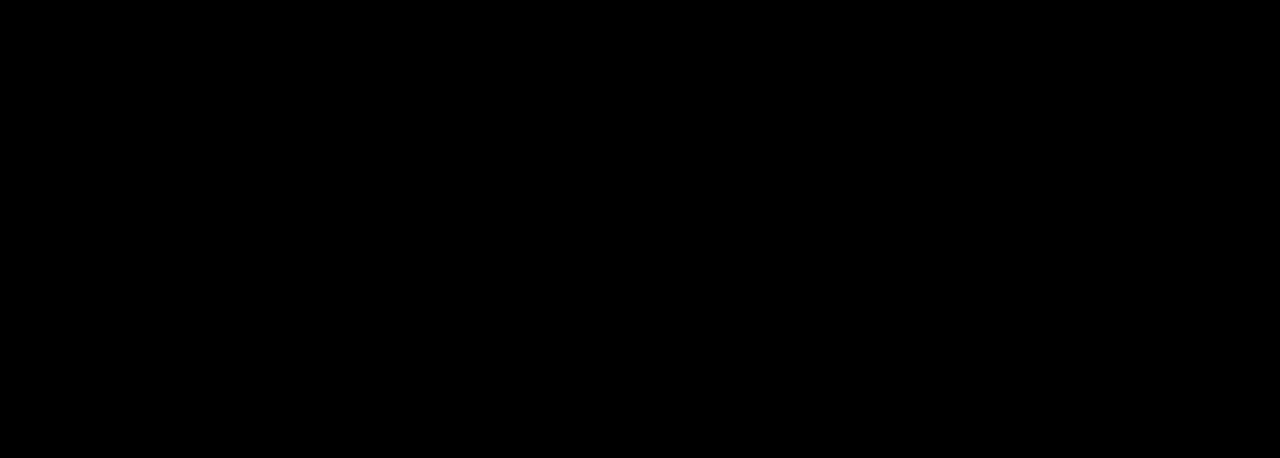
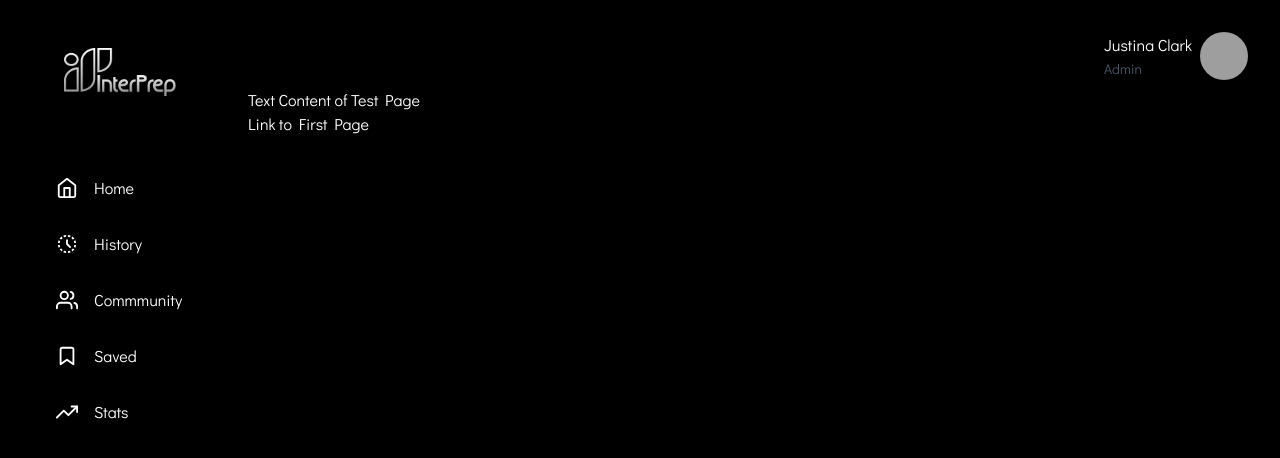
Before and after one commit to kalviumcommunity/S53_Aayush_Capstone_InterPrep, a React (Vite) app in the folder frontend/: page /browse2 in a window 1280 px wide. Before the commit this address had no page. Shown: the top 458 px of the page. Built offline with nearby package versions, Linux system fonts and the light colour scheme; grey boxes are pictures that could not be loaded.

Commit message:
Test Page For Render Check

```diff
--- /dev/null
+++ b/frontend/src/components/Mainpage2.jsx
@@ -0,0 +1,13 @@
+import React, { memo } from 'react'
+import { Link } from 'react-router-dom'
+
+function Mainpage2() {
+  return (
+    <>
+    <div>Text Content of Test Page</div>
+    <Link to={'/browse'}>Link to First Page</Link>
+    </>
+  )
+}
+
+export default memo(Mainpage2)
--- a/frontend/src/components/Pages/Mainpage.jsx
+++ b/frontend/src/components/Pages/Mainpage.jsx
@@ -1,4 +1,4 @@
-import React from 'react'
+import React, { memo } from 'react'
 import Sidebar from '../Sidebar'
 import TestPage from '../TestPage'
 
@@ -6,9 +6,8 @@
   return (
     <div>
         <Sidebar inner={<TestPage />}/>
-        Hey
     </div>
   )
 }
 
-export default Mainpage
+export default memo(Mainpage)
--- /dev/null
+++ b/frontend/src/components/Pages/TestPage2.jsx
@@ -0,0 +1,16 @@
+import React, { memo } from 'react'
+import Sidebar from '../Sidebar'
+import TestPage from '../TestPage'
+import { Link } from 'react-router-dom'
+import Mainpage2 from '../Mainpage2'
+
+function TestPage2() {
+  return (
+    <div>
+        <Sidebar inner={<Mainpage2 />}/>
+
+    </div>
+  )
+}
+
+export default memo(TestPage2)
--- a/frontend/src/components/Sidebar.jsx
+++ b/frontend/src/components/Sidebar.jsx
@@ -33,6 +33,7 @@
     CloseIcon
   } from "@chakra-ui/icons";
   import Logo from "../assets/Logo.png"
+import { memo } from 'react';
 
   const LinkItems = [
     { name: 'Home', icon: FiHome },
@@ -196,4 +197,4 @@
     );
   }
 
-  export default Sidebar;
+  export default memo(Sidebar);
--- a/frontend/src/components/TestPage.jsx
+++ b/frontend/src/components/TestPage.jsx
@@ -1,10 +1,11 @@
-import React from 'react'
+import React, { memo } from 'react'
+import { Link } from 'react-router-dom'
 
 function TestPage() {
-  return (
-    <div>TestPage</div>
-
+  return (<>
+    <div>This is a MainPage</div>
+    <Link to={'/browse2'}>Link To other Page</Link>
+  </>
   )
 }
-
-export default TestPage
+export default memo(TestPage)
--- a/frontend/src/components/routes/AllRoutes.jsx
+++ b/frontend/src/components/routes/AllRoutes.jsx
@@ -3,6 +3,7 @@
 import Homepage from '../Pages/Homepage'
 import SignUp from '../Pages/SignUp'
 import Mainpage from '../Pages/Mainpage'
+import TestPage2 from '../Pages/TestPage2'
 
 function AllRoutes() {
   return (
@@ -11,6 +12,7 @@
         <Route path='/' element={<Homepage/>}/>
         <Route path='/signup' element={<SignUp />}/>
         <Route path='/browse' element={<Mainpage />}/>
+        <Route path='/browse2' element={<TestPage2 />}/>
     </Routes>
     </>
   )
```
